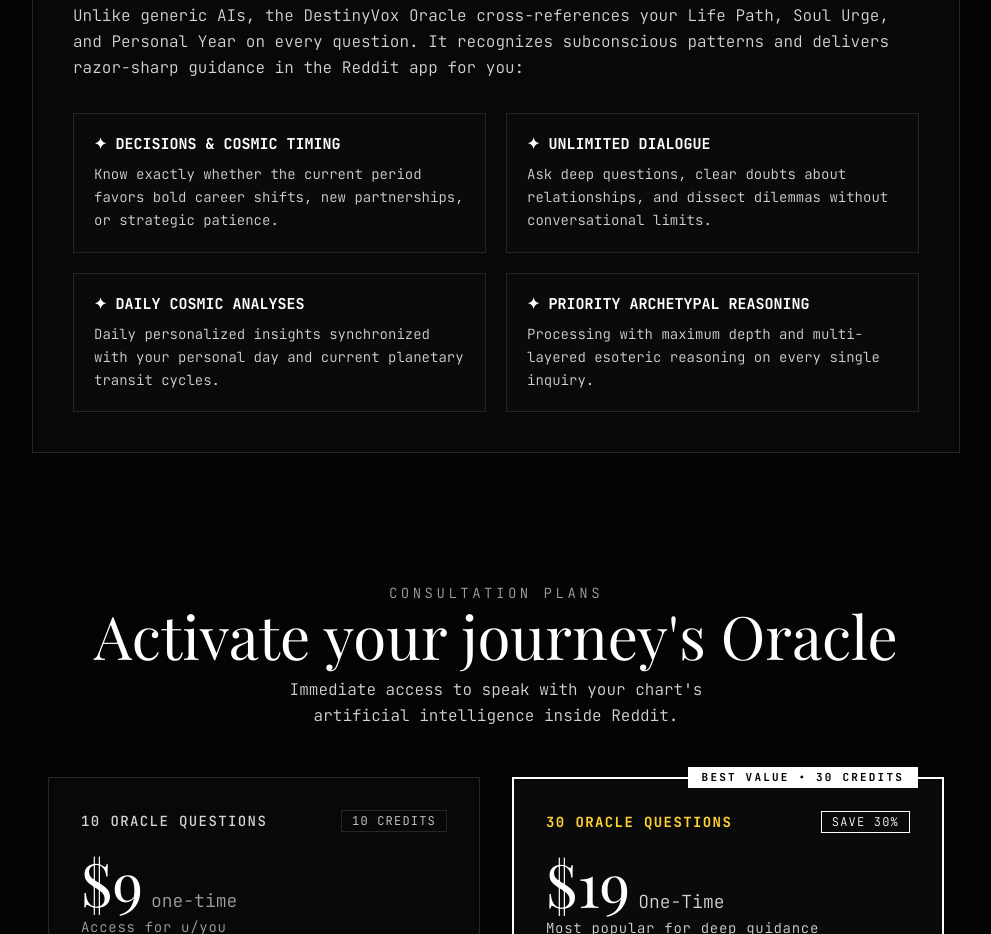
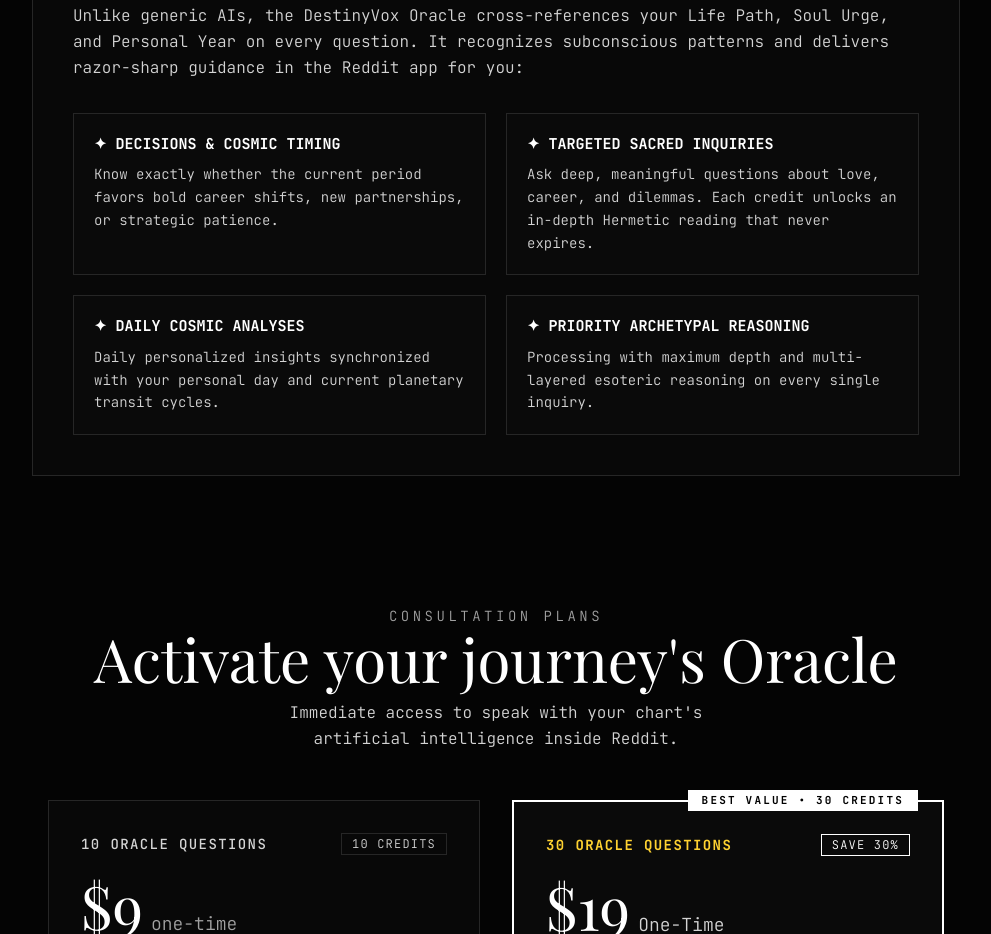
Before and after one commit to felipedutrag/destinyvox, a Next.js app: page / in a window 1280 px wide. Shown: the part 920-1854 px from the top of the page, without its empty margins (144-1135 px from the left). Built offline with nearby package versions, Linux system fonts and the light colour scheme; a web font is replaced by a local one.

Commit message:
copy(landing): update feature card to reflect credit-based consultation mechanics

```diff
--- a/src/components/App.tsx
+++ b/src/components/App.tsx
@@ -30,8 +30,8 @@
         desc: "Know exactly whether the current period favors bold career shifts, new partnerships, or strategic patience.",
       },
       {
-        title: "✦ UNLIMITED DIALOGUE",
-        desc: "Ask deep questions, clear doubts about relationships, and dissect dilemmas without conversational limits.",
+        title: "✦ TARGETED SACRED INQUIRIES",
+        desc: "Ask deep, meaningful questions about love, career, and dilemmas. Each credit unlocks an in-depth Hermetic reading that never expires.",
       },
       {
         title: "✦ DAILY COSMIC ANALYSES",
@@ -111,8 +111,8 @@
         desc: "Saiba exatamente se o momento atual favorece mudanças de carreira, novos negócios ou paciência estratégica.",
       },
       {
-        title: "✦ DIÁLOGOS ILIMITADOS",
-        desc: "Faça perguntas profundas, tire dúvidas sobre relacionamentos e explore dilemas sem limite de interação.",
+        title: "✦ CONSULTAS CIRÚRGICAS & DIRECIONADAS",
+        desc: "Faça perguntas profundas sobre amor, vocação e dilemas reais. Cada crédito ativa uma resposta hermética densa e personalizada que nunca expira.",
       },
       {
         title: "✦ ANÁLISES DIÁRIAS",
@@ -192,8 +192,8 @@
         desc: "Descubre exactamente si el ciclo actual favorece cambios de carrera, nuevos proyectos o paciencia estratégica.",
       },
       {
-        title: "✦ DIÁLOGOS ILIMITADOS",
-        desc: "Haz preguntas profundas, resuelve dudas sentimentales y analiza dilemas sin restricciones de consulta.",
+        title: "✦ CONSULTAS QUIRÚRGICAS & DIRIGIDAS",
+        desc: "Haz preguntas profundas sobre amor, vocación y dilemas personales. Cada crédito activa una respuesta hermética densa y personalizada que nunca caduca.",
       },
       {
         title: "✦ ANÁLISIS DIARIOS",
```
Also changed, not shown: 1 other file (tests, documents, lock files or other folders).
